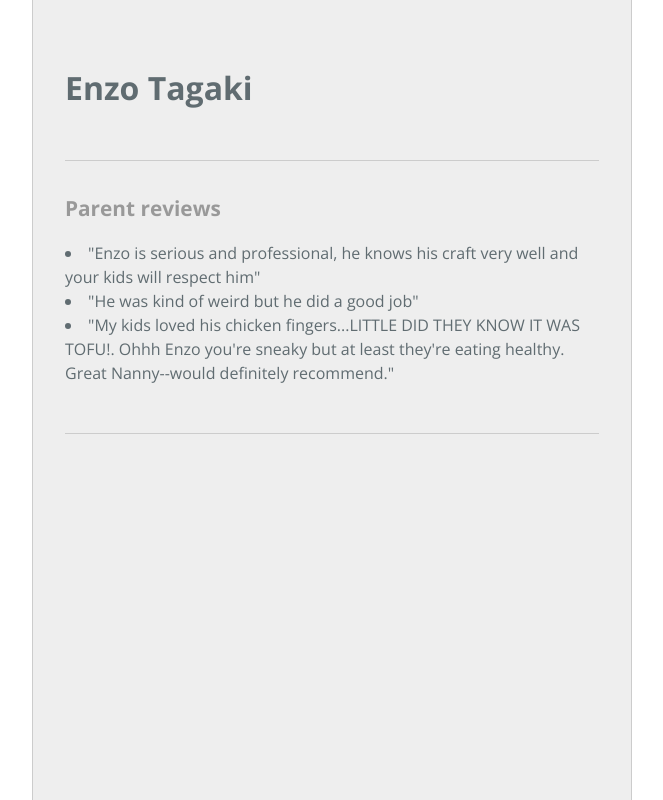
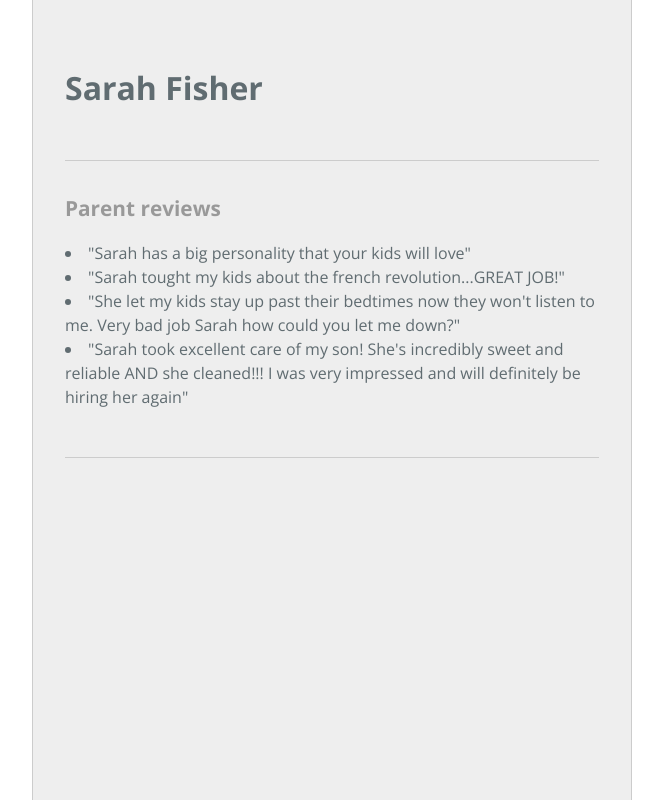
Before and after one commit to jacobfrank96/Anna, a plain HTML site: page index.html in a window 1280 px wide. Shown: the whole page, without its empty margins (308-971 px from the left). Drawn offline with nearby package versions, Linux system fonts and the light colour scheme.

Commit message:
Update index.html

```diff
--- a/index.html
+++ b/index.html
@@ -2,7 +2,7 @@
 <html lang="en-us">
   <head>
     <meta charset="UTF-8">
-    <title>Enzo Tagaki</title>
+    <title>Sarah Fisher</title>
     <meta name="viewport" content="width=device-width, initial-scale=1">
     <link rel="stylesheet" type="text/css" href="stylesheets/normalize.css" media="screen">
     <link href='https://fonts.googleapis.com/css?family=Open+Sans:400,700' rel='stylesheet' type='text/css'>
@@ -12,7 +12,7 @@
     <div class="container">
 
       <section class="page-header">
-        <h1 class="project-name">Enzo Tagaki</h1>
+        <h1 class="project-name">Sarah Fisher</h1>
 
       </section>
 
@@ -23,9 +23,10 @@
           <hr>
 
           <h2>Parent reviews</h2>
-          <li>"Enzo is serious and professional, he knows his craft very well and your kids will respect him"</li>
-          <li>"He was kind of weird but he did a good job"</li>
-          <li>"My kids loved his chicken fingers...LITTLE DID THEY KNOW IT WAS TOFU!. Ohhh Enzo you're sneaky but at least they're eating healthy. Great Nanny--would definitely recommend."</li>
+          <li>"Sarah has a big personality that your kids will love"</li>
+          <li>"Sarah tought my kids about the french revolution...GREAT JOB!"</li>
+          <li>"She let my kids stay up past their bedtimes now they won't listen to me. Very bad job Sarah how could you let me down?"</li>
+          <li>"Sarah took excellent care of my son! She's incredibly sweet and reliable AND she cleaned!!! I was very impressed and will definitely be hiring her again"</li>
 
         </ul>
       </section>
```
